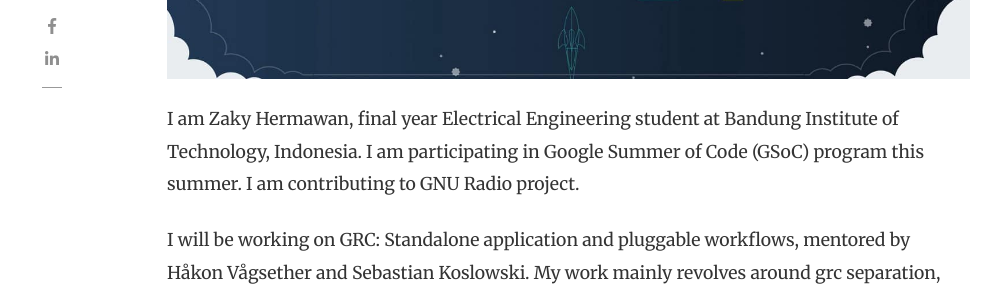
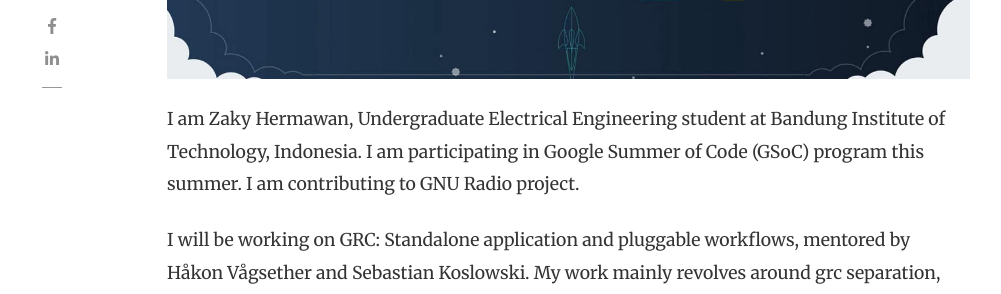
Before and after one commit to ZakyHermawan/ZakyHermawan.github.io, a Jekyll site: the page built from _posts/2024-05-28-week-0-introduction.md, in a window 1280 px wide and 900 px high, scrolled down 495 px. Shown: the part 152-446 px from the top of the window, without its empty margins (118-1119 px from the left). Built offline with Jekyll 4.4.1, drawn with Linux system fonts in a browser that asks for light colours; nearby versions of some CDN libraries; comment, search, counter and statistics services are not loaded.

Commit message:
update intro
Signed-off-by: ZakyHermawan <zaky.hermawan9615@gmail.com>

```diff
--- a/_posts/2024-05-28-week-0-introduction.md
+++ b/_posts/2024-05-28-week-0-introduction.md
@@ -8,7 +8,7 @@ featured: true
 hidden: true
 ---
 
-I am Zaky Hermawan, final year Electrical Engineering student at Bandung Institute of Technology, Indonesia. I am participating in Google Summer of Code (GSoC) program this summer. I am contributing to GNU Radio project.
+I am Zaky Hermawan, Undergraduate Electrical Engineering student at Bandung Institute of Technology, Indonesia. I am participating in Google Summer of Code (GSoC) program this summer. I am contributing to GNU Radio project.
 
 I will be working on GRC: Standalone application and pluggable workflows, mentored by Håkon Vågsether and Sebastian Koslowski. My work mainly revolves around grc separation, code generation, and I may also touch on some aspects of the GUI part of GRC. The main goal of this project is to let people to define their own workflows by making their own workflow file, template file, and code generator class. This project will last for 12 weeks.
 
```
